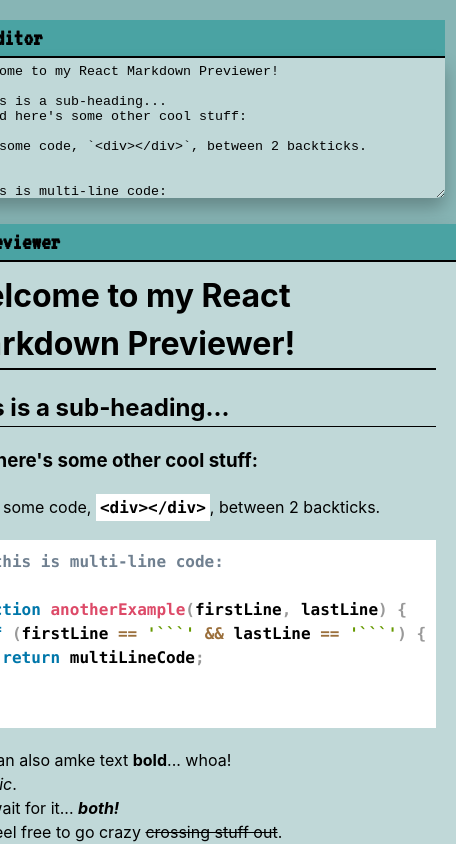
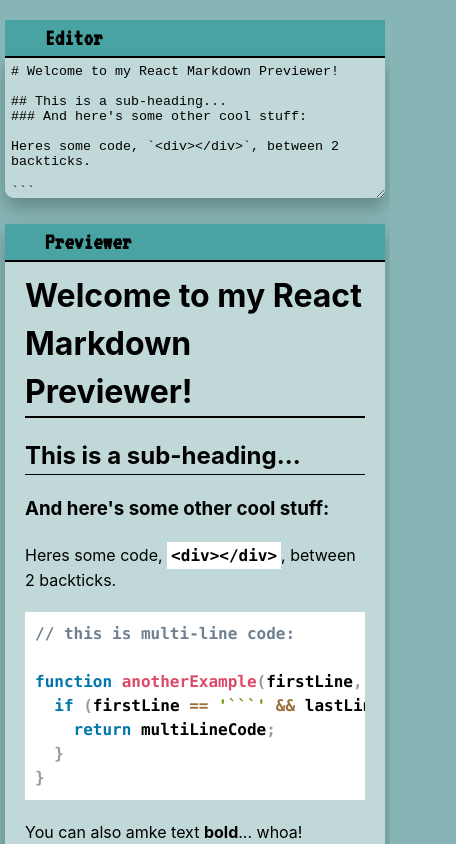
Before and after one commit to mamlaki/markdown-previewer, a React (Create React App) app: page / in a window 390 px wide. Shown: the top 844 px of the page, 456 px wide, since content can reach past the window. Built offline with nearby package versions, Linux system fonts and the light colour scheme; some icons are missing.

Commit message:
App.css: Fixed broken container widths on mobile screens.

```diff
--- a/src/App.css
+++ b/src/App.css
@@ -164,3 +164,10 @@
 footer a:hover {
   color: lightslategray;
 }
+
+@media screen and (max-width: 768px) {
+  #editor,
+  .preview-container {
+    width: 38rem;
+  }
+}
```
